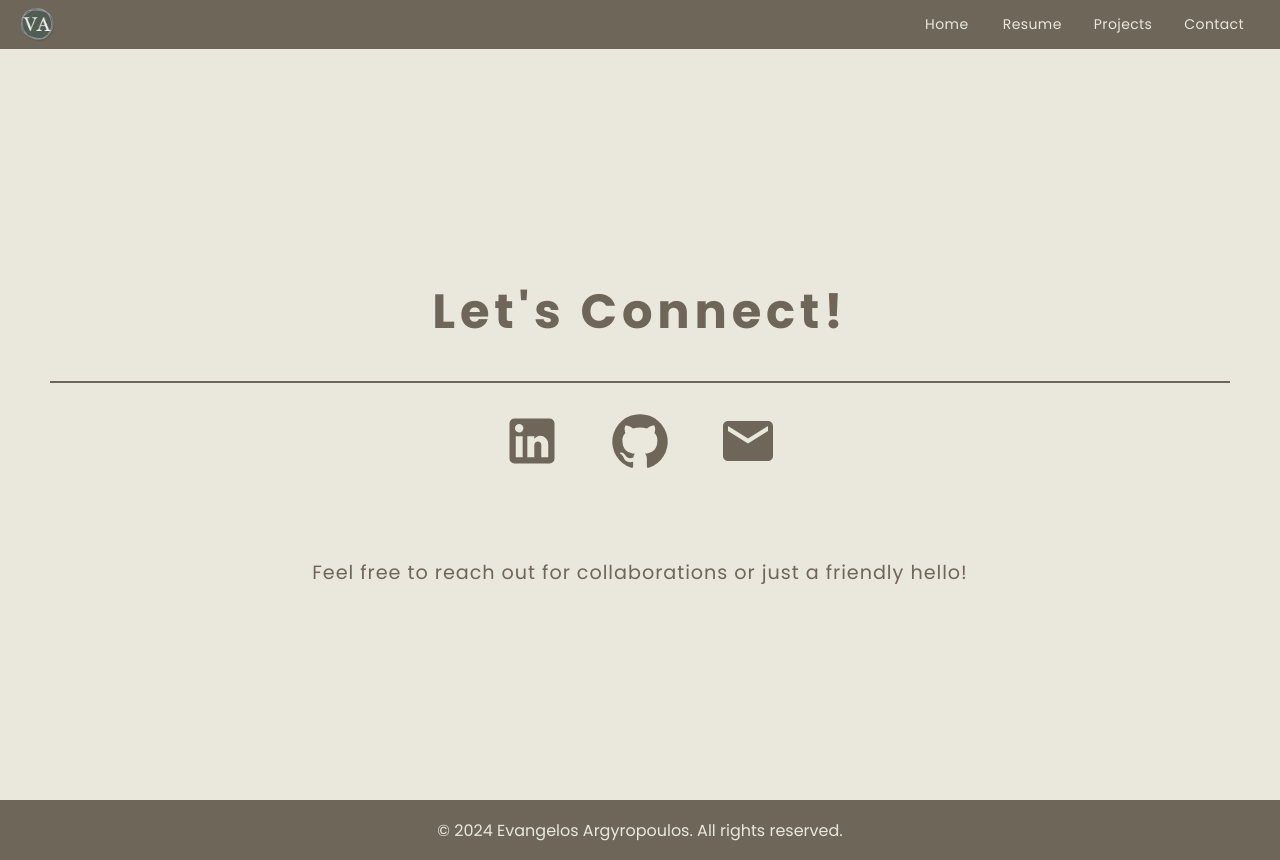
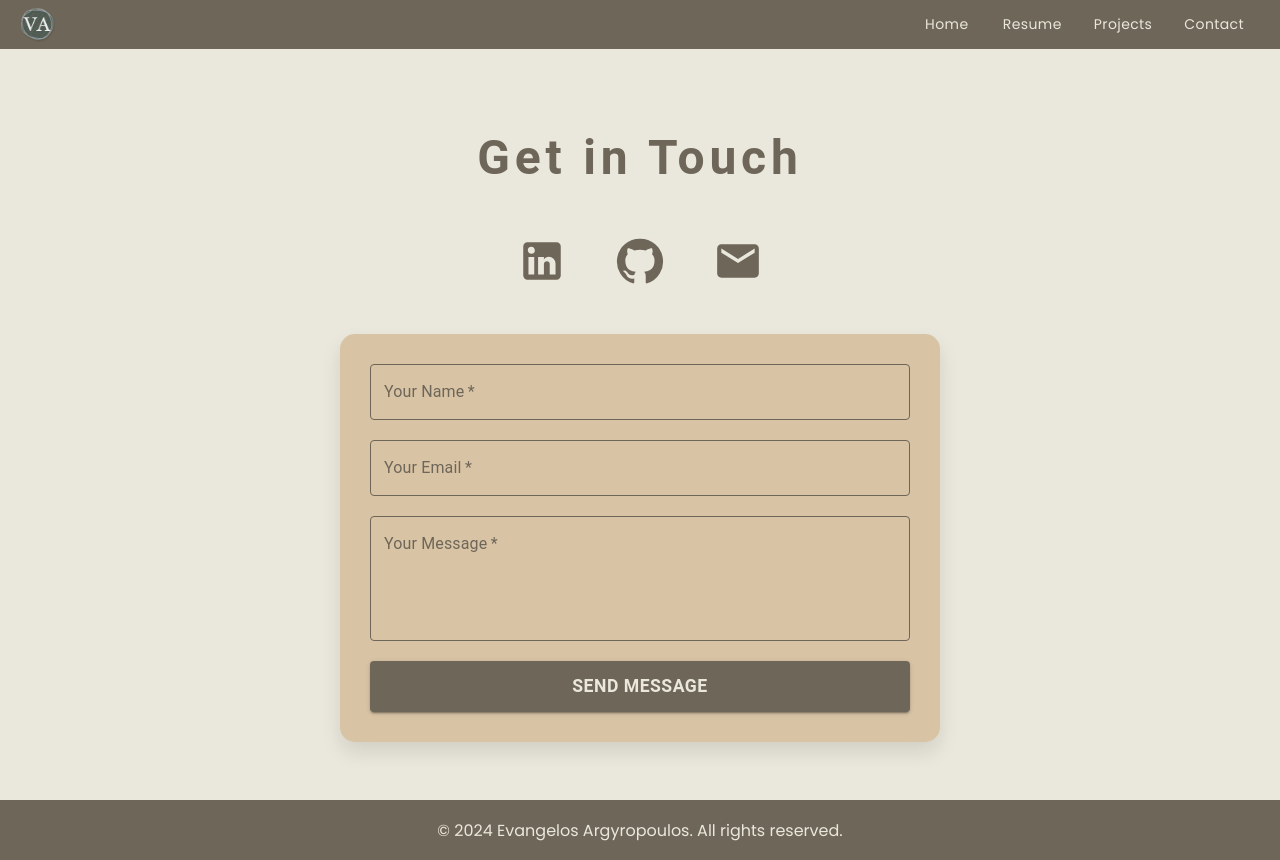
Before and after one commit to Vaggelis-Arg/vaggelis-arg.github.io, a React (Create React App) app: page /contact in a window 1280 px wide. Built offline with nearby package versions, Linux system fonts and the light colour scheme.

Commit message:
some more updates

```diff
--- a/package.json
+++ b/package.json
@@ -10,6 +10,7 @@
         "@testing-library/jest-dom": "^5.17.0",
         "@testing-library/react": "^13.4.0",
         "@testing-library/user-event": "^13.5.0",
+        "emailjs-com": "^3.2.0",
         "prop-types": "^15.8.1",
         "react": "^18.3.1",
         "react-dom": "^18.3.1",
--- a/public/index.html
+++ b/public/index.html
@@ -26,7 +26,7 @@
         work correctly both with client-side routing and a non-root public URL.
         Learn how to configure a non-root public URL by running `npm run build`.
         -->
-        <title>Vaggelis-Arg</title>
+        <title>Vaggelis Argyropoulos</title>
     </head>
     <body>
         <noscript>You need to enable JavaScript to run this app.</noscript>
--- a/src/components/Contact.jsx
+++ b/src/components/Contact.jsx
@@ -1,11 +1,58 @@
-import React from 'react';
-import { Typography, Grid, IconButton, Box } from '@mui/material';
+import React, { useState, useEffect } from 'react';
+import { Typography, Grid, IconButton, Box, TextField, Button, Snackbar, Alert } from '@mui/material';
 import { LinkedIn, GitHub, Email } from '@mui/icons-material';
+import emailjs from 'emailjs-com';
 
 const Contact = () => {
+    const [formData, setFormData] = useState({
+        name: '',
+        email: '',
+        message: '',
+    });
+
+    const [snackbarOpen, setSnackbarOpen] = useState(false);
+    const [snackbarMessage, setSnackbarMessage] = useState('');
+    const [snackbarSeverity, setSnackbarSeverity] = useState('success');
+
+    useEffect(() => {
+        emailjs.init("P8658nhejvoCtU-4V");
+    }, []);
+
+    const handleChange = (e) => {
+        setFormData({ ...formData, [e.target.name]: e.target.value });
+    };
+
+    const handleSubmit = (e) => {
+        e.preventDefault();
+
+        const templateParams = {
+            user_name: formData.name,
+            user_email: formData.email,
+            message: formData.message,
+        };
+
+        emailjs.send('service_ajegvq6', 'template_3sps9hl', templateParams)
+            .then((response) => {
+                console.log('SUCCESS!', response.status, response.text);
+                setFormData({ name: '', email: '', message: '' });
+                setSnackbarMessage('Message sent successfully!');
+                setSnackbarSeverity('success');
+                setSnackbarOpen(true);
+            }, (error) => {
+                console.log('FAILED...', error);
+                setSnackbarMessage('Failed to send message. Please try again.');
+                setSnackbarSeverity('error');
+                setSnackbarOpen(true);
+            });
+    };
+
+    const handleSnackbarClose = () => {
+        setSnackbarOpen(false);
+    };
+
     return (
         <section
-            id="projects"
+            id="contact"
             style={{
                 backgroundColor: '#eae7dc',
                 minHeight: '100vh',
@@ -24,14 +71,13 @@ const Contact = () => {
                 sx={{
                     marginBottom: '40px',
                     marginTop: '70px',
-                    fontFamily: 'Poppins, sans-serif',
                     color: '#6e6658',
                     fontSize: '3rem',
                     fontWeight: 'bold',
                     letterSpacing: '0.1em',
                 }}
             >
-                Let's Connect!
+                Get in Touch
             </Typography>
 
             <Box
@@ -39,11 +85,8 @@ const Contact = () => {
                     display: 'flex',
                     justifyContent: 'center',
                     alignItems: 'center',
-                    width: '100%',
-                    borderTop: '2px solid #6e6658',
-                    paddingTop: '20px',
-                    paddingBottom: '20px',
-                    marginBottom: '60px',
+                    width: '100vw',
+                    marginBottom: '40px',
                 }}
             >
                 <Grid container justifyContent="center" spacing={4}>
@@ -54,14 +97,16 @@ const Contact = () => {
                             target="_blank"
                             rel="noopener noreferrer"
                             aria-label="LinkedIn"
+                            disableRipple
                             sx={{
-                                '&:hover': {
-                                    transform: 'scale(1.2)',
-                                    transition: 'transform 0.3s ease-in-out',
+                                '&:hover svg': {
+                                    color: '#0077b5',
+                                    transform: 'translateY(-5px)',
+                                    transition: '0.3s ease-in-out',
                                 },
                             }}
                         >
-                            <LinkedIn sx={{ color: '#6e6658', fontSize: 60 }} />
+                            <LinkedIn sx={{ fontSize: 50, color: '#6e6658' }} />
                         </IconButton>
                     </Grid>
                     <Grid item>
@@ -71,14 +116,16 @@ const Contact = () => {
                             target="_blank"
                             rel="noopener noreferrer"
                             aria-label="GitHub"
+                            disableRipple
                             sx={{
-                                '&:hover': {
-                                    transform: 'scale(1.2)',
-                                    transition: 'transform 0.3s ease-in-out',
+                                '&:hover svg': {
+                                    color: '#171515',
+                                    transform: 'translateY(-5px)',
+                                    transition: '0.3s ease-in-out',
                                 },
                             }}
                         >
-                            <GitHub sx={{ color: '#6e6658', fontSize: 60 }} />
+                            <GitHub sx={{ fontSize: 50, color: '#6e6658' }} />
                         </IconButton>
                     </Grid>
                     <Grid item>
@@ -86,30 +133,147 @@ const Contact = () => {
                             component="a"
                             href="mailto:vag.argyropoulos@gmail.com"
                             aria-label="Email"
+                            disableRipple
                             sx={{
-                                '&:hover': {
-                                    transform: 'scale(1.2)',
-                                    transition: 'transform 0.3s ease-in-out',
+                                '&:hover svg': {
+                                    color: '#d14836',
+                                    transform: 'translateY(-5px)',
+                                    transition: '0.3s ease-in-out',
                                 },
                             }}
                         >
-                            <Email sx={{ color: '#6e6658', fontSize: 60 }} />
+                            <Email sx={{ fontSize: 50, color: '#6e6658' }} />
                         </IconButton>
                     </Grid>
                 </Grid>
             </Box>
-            <Typography
-                variant="body1"
-                align="center"
+
+            <Box
+                component="form"
+                onSubmit={handleSubmit}
                 sx={{
-                    fontFamily: 'Poppins, sans-serif',
-                    fontSize: '1.2rem',
-                    color: '#6e6658',
-                    letterSpacing: '0.05em',
+                    width: '100%',
+                    maxWidth: '600px',
+                    display: 'flex',
+                    flexDirection: 'column',
+                    backgroundColor: '#d8c3a5',
+                    borderRadius: '15px',
+                    padding: '30px',
+                    boxShadow: '0 10px 20px rgba(0, 0, 0, 0.1)',
                 }}
             >
-                Feel free to reach out for collaborations or just a friendly hello!
-            </Typography>
+                <TextField
+                    name="name"
+                    label="Your Name"
+                    variant="outlined"
+                    onChange={handleChange}
+                    value={formData.name}
+                    fullWidth
+                    sx={{
+                        marginBottom: '20px',
+                        '& .MuiOutlinedInput-root': {
+                            '& fieldset': {
+                                borderColor: '#6e6658',
+                            },
+                            '&:hover fieldset': {
+                                borderColor: '#6e6658',
+                            },
+                            '&.Mui-focused fieldset': {
+                                borderColor: '#6e6658',
+                            },
+                        },
+                        '& label': {
+                            color: '#6e6658',
+                        },
+                    }}
+                    InputLabelProps={{ style: { color: '#6e6658' } }}
+                    required
+                />
+                <TextField
+                    name="email"
+                    label="Your Email"
+                    variant="outlined"
+                    onChange={handleChange}
+                    value={formData.email}
+                    fullWidth
+                    sx={{
+                        marginBottom: '20px',
+                        '& .MuiOutlinedInput-root': {
+                            '& fieldset': {
+                                borderColor: '#6e6658',
+                            },
+                            '&:hover fieldset': {
+                                borderColor: '#6e6658',
+                            },
+                            '&.Mui-focused fieldset': {
+                                borderColor: '#6e6658',
+                            },
+                        },
+                        '& label': {
+                            color: '#6e6658',
+                        },
+                    }}
+                    InputLabelProps={{ style: { color: '#6e6658' } }}
+                    required
+                />
+                <TextField
+                    name="message"
+                    label="Your Message"
+                    variant="outlined"
+                    multiline
+                    rows={4}
+                    onChange={handleChange}
+                    value={formData.message}
+                    fullWidth
+                    sx={{
+                        marginBottom: '20px',
+                        '& .MuiOutlinedInput-root': {
+                            '& fieldset': {
+                                borderColor: '#6e6658',
+                            },
+                            '&:hover fieldset': {
+                                borderColor: '#6e6658',
+                            },
+                            '&.Mui-focused fieldset': {
+                                borderColor: '#6e6658',
+                            },
+                        },
+                        '& label': {
+                            color: '#6e6658',
+                        },
+                    }}
+                    InputLabelProps={{ style: { color: '#6e6658' } }}
+                    required
+                />
+                <Button
+                    type="submit"
+                    variant="contained"
+                    fullWidth
+                    sx={{
+                        backgroundColor: '#6e6658',
+                        color: '#eae7dc',
+                        fontWeight: 'bold',
+                        '&:hover': {
+                            backgroundColor: '#8a7f70',
+                        },
+                        padding: '10px',
+                        fontSize: '1.1rem',
+                    }}
+                >
+                    Send Message
+                </Button>
+            </Box>
+
+            <Snackbar
+                open={snackbarOpen}
+                autoHideDuration={6000}
+                onClose={handleSnackbarClose}
+                anchorOrigin={{ vertical: 'bottom', horizontal: 'center' }}
+            >
+                <Alert onClose={handleSnackbarClose} severity={snackbarSeverity} sx={{ width: '100%' }}>
+                    {snackbarMessage}
+                </Alert>
+            </Snackbar>
         </section>
     );
 };
```
Also changed, not shown: src/components/ParticlesBackground.jsx (+4 -4 lines), src/components/Projects.jsx (+13 -1 lines), src/assets/profile-image.png (deleted), 1 other file (tests, documents, lock files or other folders). Lines whose indentation alone changed are shown as unchanged.
